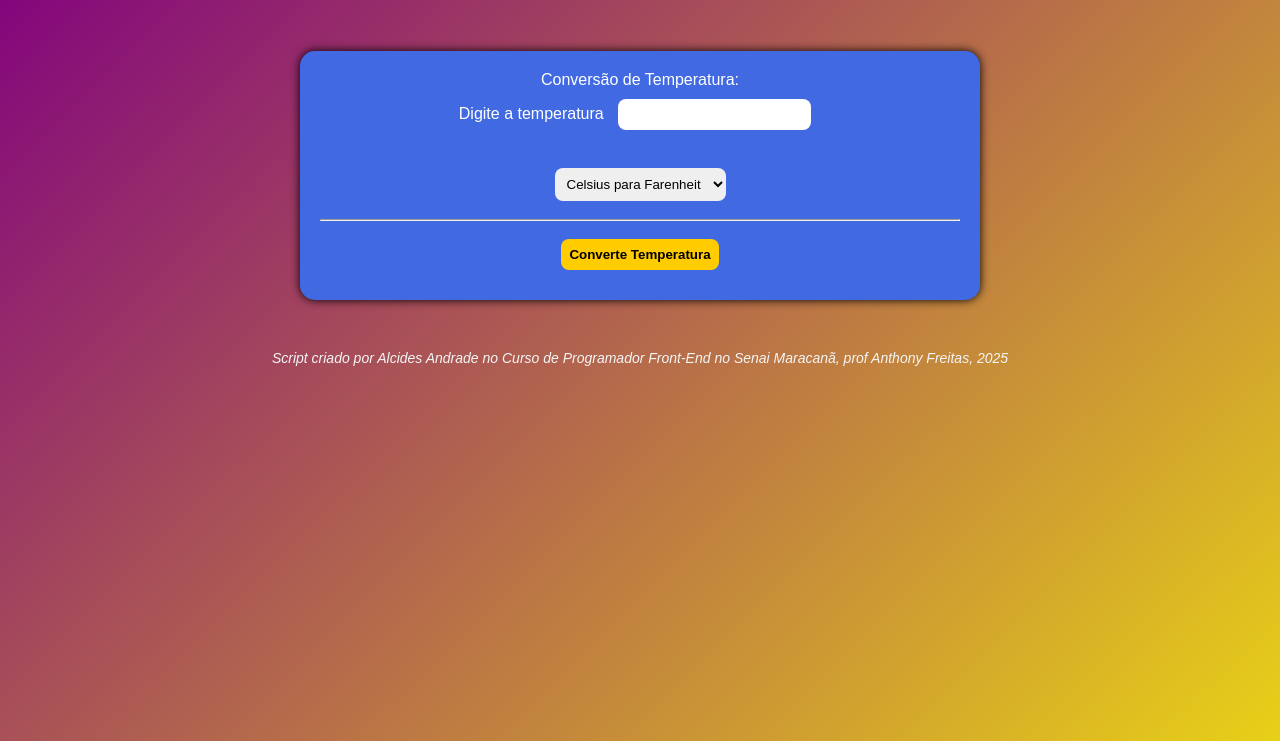
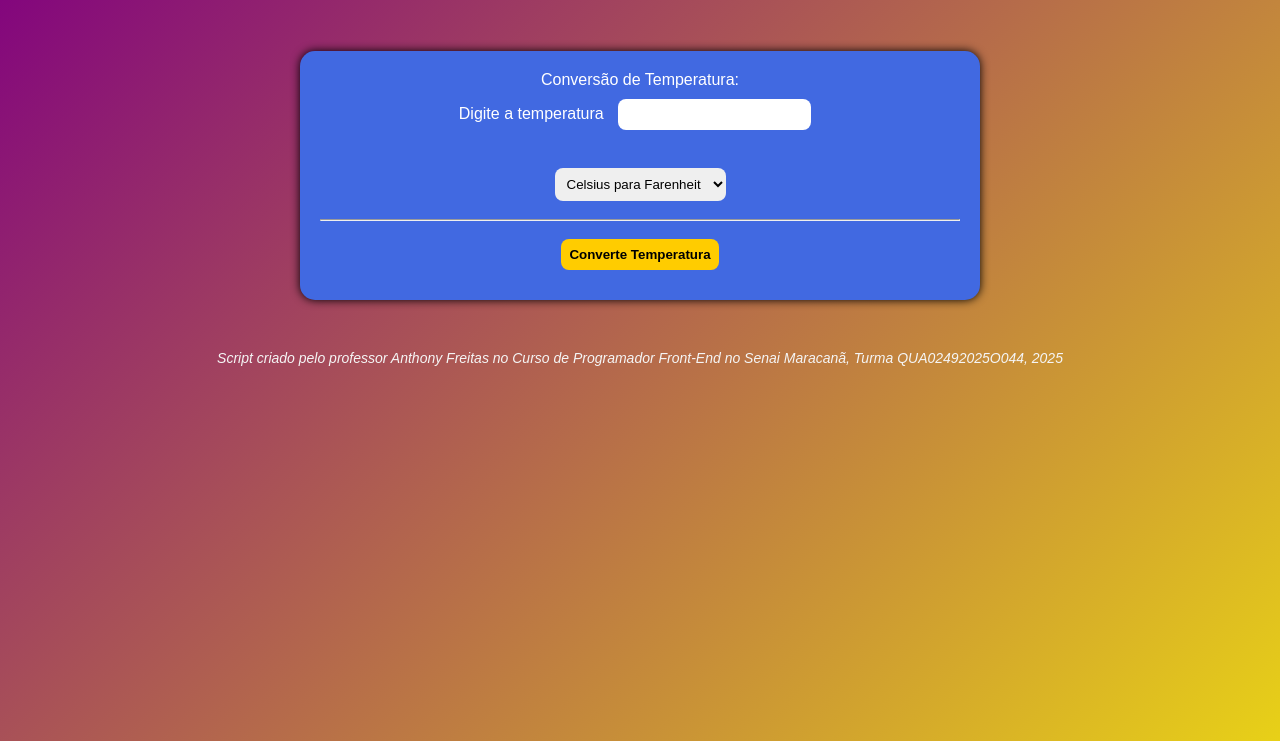
Before and after one commit to sammyfreitas/celsius, a plain HTML site: page index.html in a window 1280 px wide. Shown: the part 59-800 px from the top of the page. Drawn offline with Linux system fonts and the light colour scheme.

Commit message:
Update index.html

```diff
--- a/index.html
+++ b/index.html
@@ -36,7 +36,7 @@
 		<script src=script.js></script>
 	</body>
 <footer>
-	<p>Script criado por Alcides Andrade no Curso de Programador Front-End no Senai Maracanã, prof Anthony Freitas, 2025</p>
+	<p>Script criado pelo professor Anthony Freitas no Curso de Programador Front-End no Senai Maracanã, Turma QUA02492025O044, 2025</p>
 </footer>
 
 </html>
```
